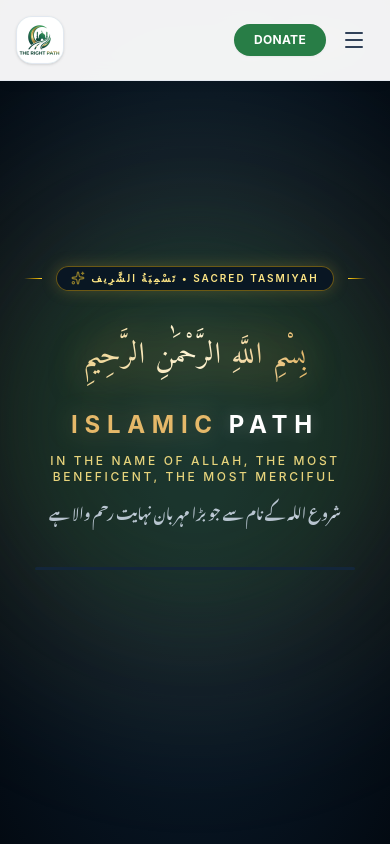
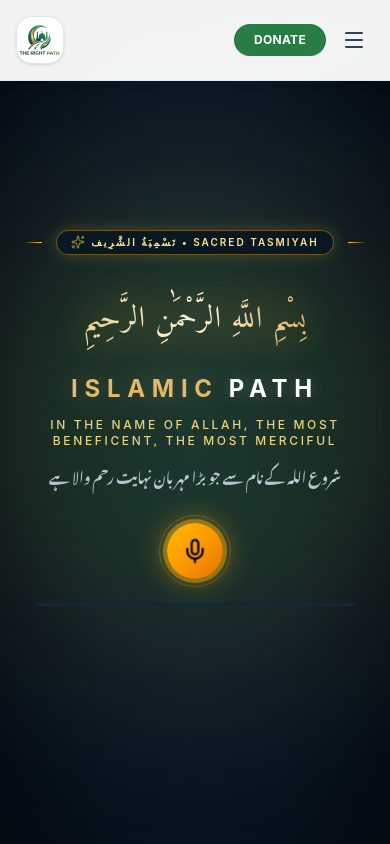
Before and after one commit to inffoghulammustafa-tech/Islamicpath, a React (Vite) app: page / in a window 390 px wide. Shown: the top 844 px of the page. Built offline with nearby package versions, Linux system fonts and the light colour scheme; a web font is replaced by a local one.

Commit message:
feat: add microphone trigger for Tasmiyah audio
Introduce a dedicated microphone button to force audio playback and extend transition timers to ensure a smoother intro experience.

```diff
--- a/src/components/TasmiyahIntroScreen.tsx
+++ b/src/components/TasmiyahIntroScreen.tsx
@@ -1,6 +1,6 @@
 import React, { useState, useEffect, useRef, useCallback } from 'react';
 import { motion, AnimatePresence } from 'motion/react';
-import { Volume2, VolumeX, Sparkles, ArrowRight } from 'lucide-react';
+import { Volume2, VolumeX, Sparkles, ArrowRight, Mic } from 'lucide-react';
 
 interface TasmiyahIntroScreenProps {
   onComplete: () => void;
@@ -115,7 +115,7 @@ export const TasmiyahIntroScreen: React.FC<TasmiyahIntroScreenProps> = ({
       setIsPlaying(false);
       setTimeout(() => {
         finishIntro();
-      }, 350);
+      }, 400);
     };
 
     const handlePlayState = () => setIsPlaying(true);
@@ -133,7 +133,7 @@ export const TasmiyahIntroScreen: React.FC<TasmiyahIntroScreenProps> = ({
     // 5. Maximum duration fallback so app never freezes if audio is blocked entirely
     const maxTimer = setTimeout(() => {
       finishIntro();
-    }, 7000);
+    }, 7500);
 
     return () => {
       timers.forEach(clearTimeout);
@@ -167,6 +167,24 @@ export const TasmiyahIntroScreen: React.FC<TasmiyahIntroScreenProps> = ({
     finishIntro();
   };
 
+  // Dedicated Mic Button Click: Instant guaranteed voice playback
+  const handleMicClick = (e: React.MouseEvent) => {
+    e.stopPropagation();
+    const audio = audioRef.current;
+    if (!audio) return;
+
+    audio.currentTime = 0;
+    audio.muted = false;
+    setIsMuted(false);
+    audio.play()
+      .then(() => {
+        setIsPlaying(true);
+      })
+      .catch((err) => {
+        console.log('Mic play error:', err);
+      });
+  };
+
   const handleScreenClick = () => {
     if (audioRef.current?.paused) {
       attemptPlay();
@@ -188,6 +206,19 @@ export const TasmiyahIntroScreen: React.FC<TasmiyahIntroScreenProps> = ({
             background: 'radial-gradient(ellipse at center, #0e2439 0%, #081624 55%, #030a12 100%)'
           }}
         >
+          {/* Hidden autoPlay native audio element directly in DOM */}
+          <audio
+            ref={audioRef}
+            src="/audio/bismillah.mp3"
+            autoPlay
+            playsInline
+            preload="auto"
+            onPlay={() => setIsPlaying(true)}
+            onPause={() => setIsPlaying(false)}
+            onCanPlay={attemptPlay}
+            onLoadedData={attemptPlay}
+          />
+
           {/* Ambient spiritual background glow effects */}
           <div className="absolute top-1/2 left-1/2 -translate-x-1/2 -translate-y-1/2 w-[600px] h-[600px] bg-[#d4af37]/8 rounded-full blur-3xl pointer-events-none" />
           <div className="absolute top-1/2 left-1/2 -translate-x-1/2 -translate-y-1/2 w-[380px] h-[380px] bg-[#1b4d24]/30 rounded-full blur-2xl pointer-events-none" />
@@ -275,7 +306,7 @@ export const TasmiyahIntroScreen: React.FC<TasmiyahIntroScreenProps> = ({
               initial={{ opacity: 0 }}
               animate={{ opacity: 1 }}
               transition={{ duration: 0.8, delay: 0.35 }}
-              className="space-y-1.5 mb-10"
+              className="space-y-1.5 mb-5"
             >
               <p className="text-xs sm:text-sm font-medium tracking-[0.22em] text-amber-200/90 uppercase">
                 IN THE NAME OF ALLAH, THE MOST BENEFICENT, THE MOST MERCIFUL
@@ -285,12 +316,43 @@ export const TasmiyahIntroScreen: React.FC<TasmiyahIntroScreenProps> = ({
               </p>
             </motion.div>
 
-            {/* Clean Minimalist Golden Progress Line (All counting percentage & status text removed) */}
+            {/* Dedicated Spiritual Golden Mic Button directly below Translation */}
+            <motion.div
+              initial={{ opacity: 0, scale: 0.85 }}
+              animate={{ opacity: 1, scale: 1 }}
+              transition={{ duration: 0.5, delay: 0.4 }}
+              className="flex flex-col items-center justify-center my-3 relative z-20"
+            >
+              <motion.button
+                id="tasmiyah-mic-btn"
+                whileHover={{ scale: 1.1 }}
+                whileTap={{ scale: 0.92 }}
+                onClick={handleMicClick}
+                className={`relative w-14 h-14 rounded-full flex items-center justify-center transition-all duration-300 cursor-pointer ${
+                  isPlaying
+                    ? 'bg-gradient-to-br from-amber-400 via-amber-500 to-amber-600 text-slate-950 shadow-[0_0_30px_rgba(245,158,11,0.65)] ring-4 ring-amber-400/40'
+                    : 'bg-white/10 hover:bg-white/20 text-amber-300 hover:text-white border-2 border-amber-400/50 hover:border-amber-300 shadow-[0_0_20px_rgba(212,175,55,0.35)]'
+                }`}
+                title="تسمیہ شریف سنیں (Listen to Tasmiyah)"
+                aria-label="تسمیہ شریف سنیں"
+              >
+                {/* Glowing ripple aura rings when playing */}
+                {isPlaying && (
+                  <>
+                    <span className="absolute inset-0 rounded-full border-2 border-amber-400 animate-ping opacity-60 pointer-events-none" />
+                    <span className="absolute -inset-2 rounded-full border border-amber-400/40 animate-pulse pointer-events-none" />
+                  </>
+                )}
+                <Mic className={`w-6 h-6 drop-shadow-xs transition-transform ${isPlaying ? 'scale-110' : ''}`} />
+              </motion.button>
+            </motion.div>
+
+            {/* Clean Minimalist Golden Progress Line */}
             <motion.div
               initial={{ opacity: 0, scale: 0.95 }}
               animate={{ opacity: 1, scale: 1 }}
               transition={{ duration: 0.7, delay: 0.45 }}
-              className="w-full max-w-xs sm:max-w-sm flex flex-col items-center mb-2"
+              className="w-full max-w-xs sm:max-w-sm flex flex-col items-center mt-3 mb-2"
             >
               <div className="w-full h-[3px] bg-[#14283d] rounded-full overflow-hidden relative shadow-inner">
                 <motion.div
@@ -302,8 +364,6 @@ export const TasmiyahIntroScreen: React.FC<TasmiyahIntroScreenProps> = ({
             </motion.div>
 
           </div>
-
-          {/* Bottom text ISLAMIC PATH • SACRED TASMIYAH START has been completely removed as requested */}
         </motion.div>
       )}
     </AnimatePresence>
```
